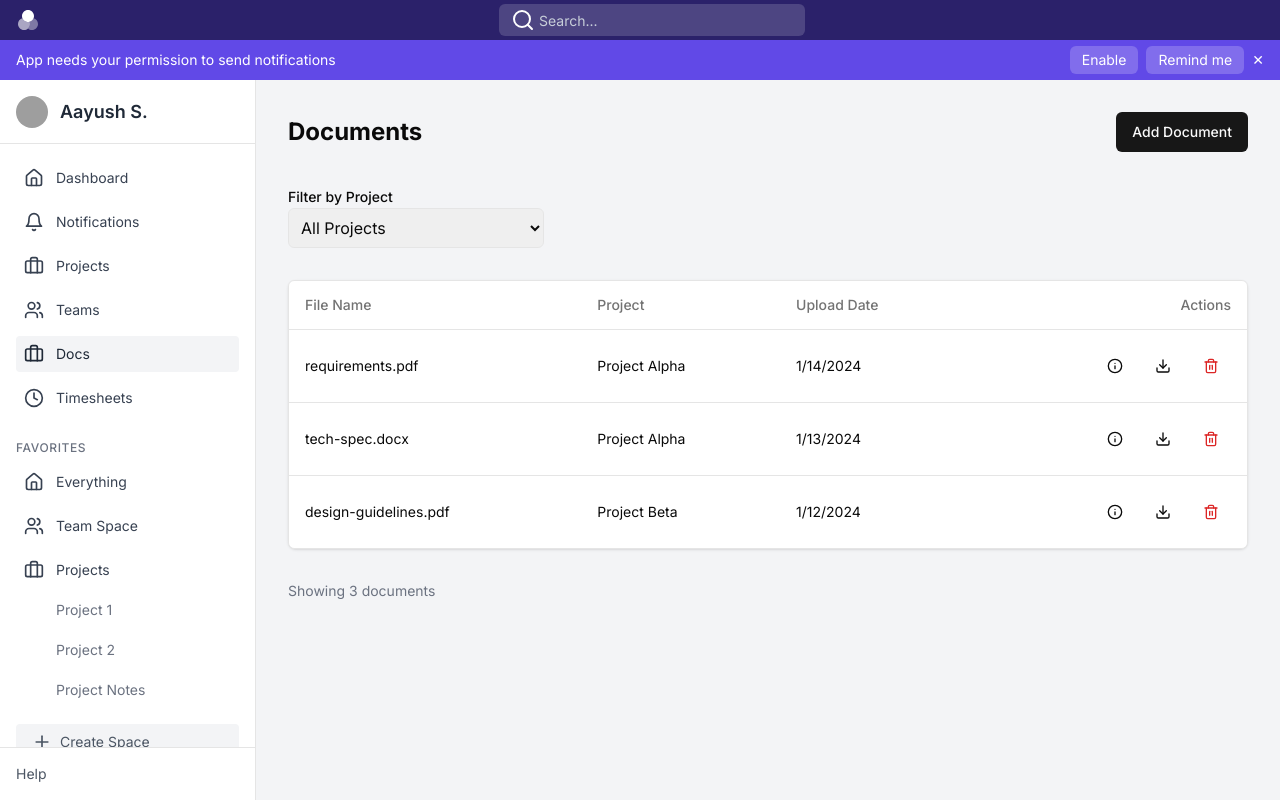
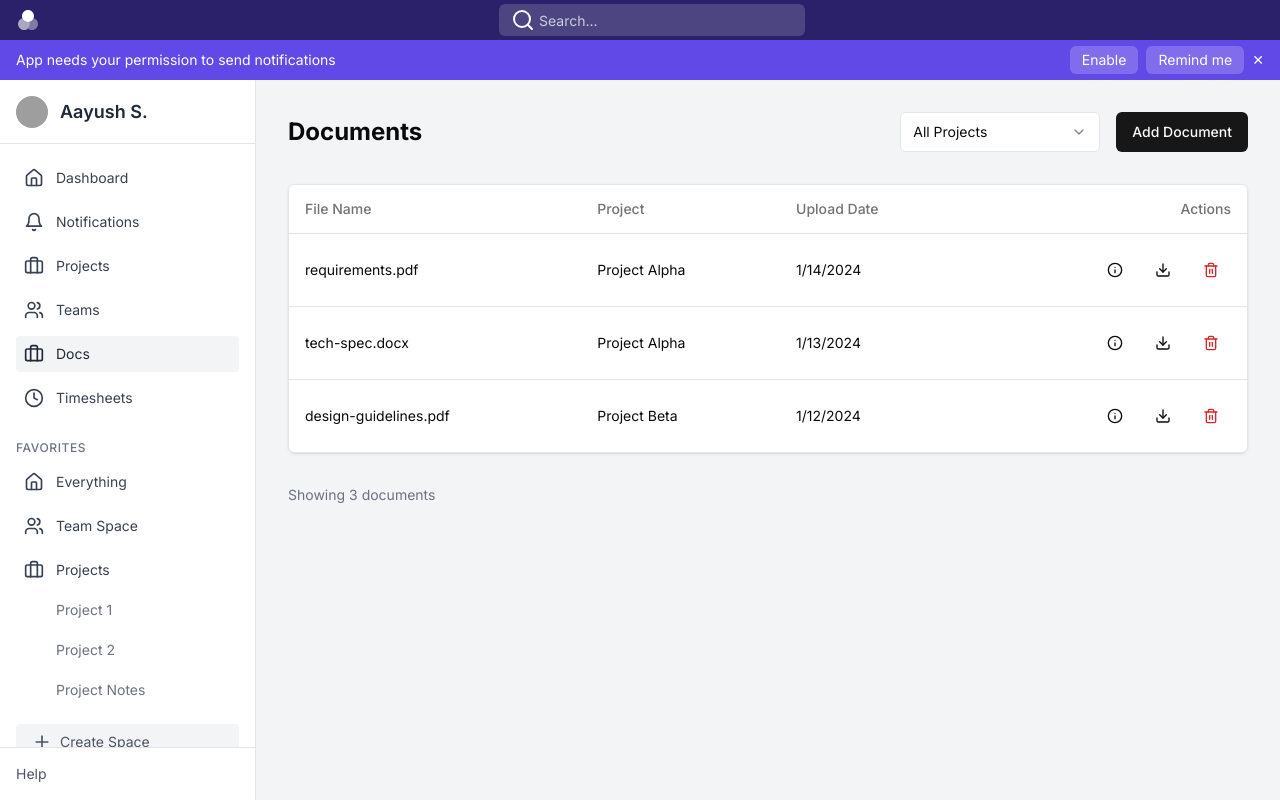
Before and after one commit to aayushsolanki40/time-tracker, a Next.js app: page /docs in a window 1280 px wide. Built offline with nearby package versions, Linux system fonts and the light colour scheme; grey boxes are pictures that could not be loaded.

Commit message:
refactor: updated docs page title and project selection

```diff
--- a/app/docs/page.tsx
+++ b/app/docs/page.tsx
@@ -6,6 +6,13 @@ import { Document } from '@/types/document'
 import { Label } from '@/components/ui/label'
 import { DocumentList } from '../../components/documents/DocumentList'
 import { AddDocumentDialog } from '../../components/documents/AddDocumentModal'
+import {
+  Select,
+  SelectContent,
+  SelectItem,
+  SelectTrigger,
+  SelectValue,
+} from '@/components/ui/select'
 
 // Demo projects data
 const demoProjects = [
@@ -88,25 +95,20 @@ export default function DocumentsPage() {
     <div className="container xl:max-w-[2560px] mx-auto space-y-8">
       <div className="flex justify-between items-center mb-6">
         <h1 className="text-2xl font-bold">Documents</h1>
-        <Button onClick={() => setIsDialogOpen(true)}>Add Document</Button>
-      </div>
-
-      <div className="mb-6 flex items-center gap-4">
-        <div className="w-64">
-          <Label htmlFor="project-filter">Filter by Project</Label>
-          <select
-            id="project-filter"
-            className="w-full p-2 border rounded-md"
-            value={selectedProject}
-            onChange={(e) => setSelectedProject(e.target.value)}
-          >
-            <option value="all">All Projects</option>
-            {demoProjects.map((project) => (
-              <option key={project.id} value={project.id}>
-                {project.name}
-              </option>
-            ))}
-          </select>
+        <div className="flex items-center gap-4">
+          <Select value={selectedProject} onValueChange={setSelectedProject}>
+            <SelectTrigger className="w-[200px]">
+              <SelectValue>All Projects</SelectValue>
+            </SelectTrigger>
+            <SelectContent>
+              {demoProjects.map((project) => (
+                <SelectItem key={project.id} value={project.id.toString()}>
+                  {project.name}
+                </SelectItem>
+              ))}
+            </SelectContent>
+          </Select>
+          <Button onClick={() => setIsDialogOpen(true)}>Add Document</Button>
         </div>
       </div>
 
```
